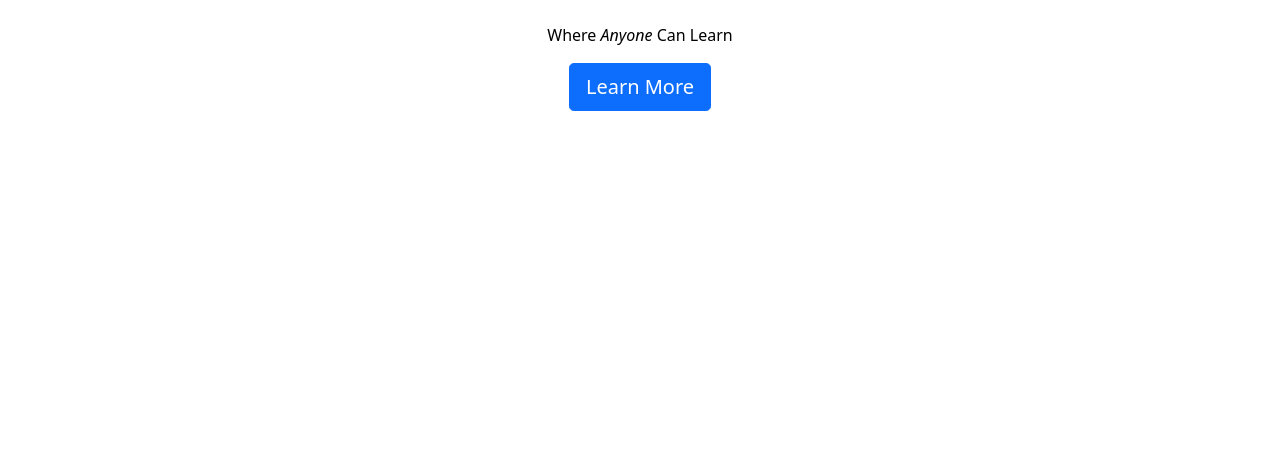
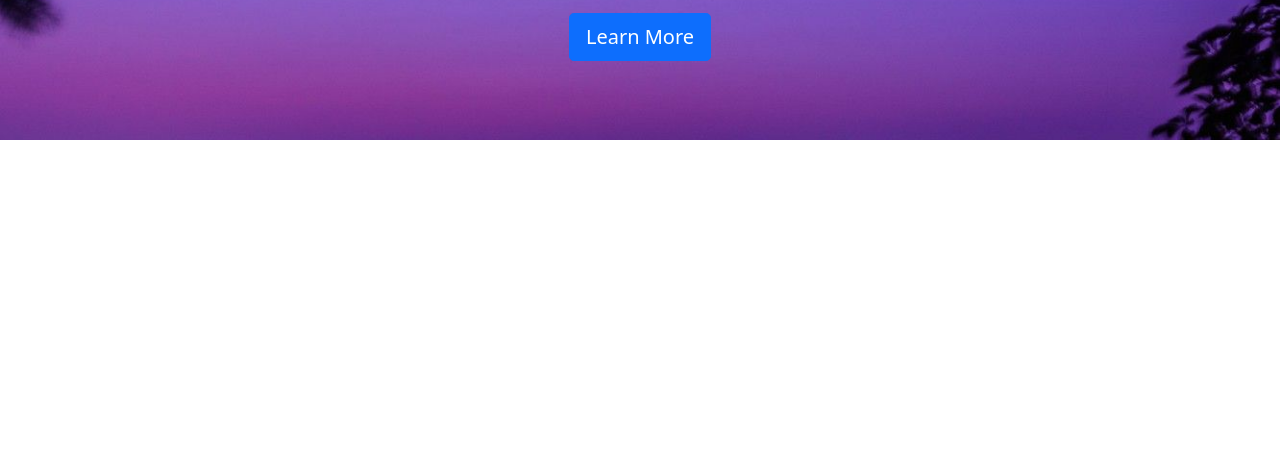
Before and after one commit to JasCSS/jimvids, a plain HTML site: page index.html in a window 1280 px wide. Shown: the part 336-800 px from the top of the page. Drawn offline with nearby package versions, Linux system fonts and the light colour scheme.

Commit message:
bg image properties

```diff
--- a/index.html
+++ b/index.html
@@ -60,7 +60,7 @@
 </head>
 
     <body>
-       <div class="jumbotron-fluid bg-cover">
+       <div class="jumbotron-fluid bg-cover" style="background-image: url(/images/purplesky.jpg); height: 50vh;">
          <div class="container">
             <h1 class="display-4">What is SimoneMedia?</h1>
             <p class="lead">Education, Consultancy, Front-End Development and UI UX.</p>
```
